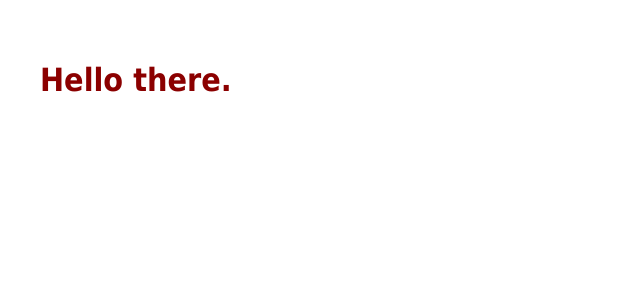
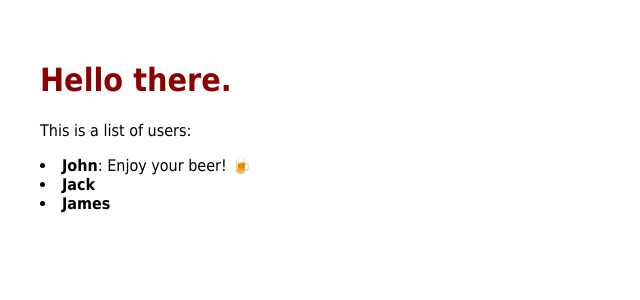
Before and after one commit to matusmarcin/graphql-react-client, a React app: page / in a window 1280 px wide. Shown: the top 300 px of the page, without its empty margins (0-640 px from the left). Built offline with nearby package versions, Linux system fonts and the light colour scheme.

Commit message:
1 Users, hardcoded

```diff
--- a/src/App.jsx
+++ b/src/App.jsx
@@ -1,9 +1,14 @@
-import React, {Component} from 'react';
+import React, { Component } from 'react';
+import User from './User.jsx';
 
 class App extends Component {
   render() {
     return (
-      <h1>Hello there.</h1>
+      <div>
+        <h1>Hello there.</h1>
+        <p>This is a list of users:</p>
+        {[{id: 1, name: "John", message: "Enjoy your beer! 🍺"}, {id: 2, name: "Jack"}, {id: 3, name: "James"}].map(user => <User key={user.id} {...user} />)}
+      </div>
     );
   }
 }
--- /dev/null
+++ b/src/User.jsx
@@ -0,0 +1,10 @@
+import React, { Component } from 'react';
+
+class User extends Component {
+  render() {
+    return (
+      <li><strong>{this.props.name}</strong>{ this.props.message && this.props.message.length ? `: ${this.props.message}` : ''}</li>
+    );
+  }
+}
+export default User;
--- a/webpack.config.js
+++ b/webpack.config.js
@@ -4,7 +4,7 @@ var webpack = require('webpack');
 module.exports = {
   devtool: 'eval',
   entry: [
-    'webpack-dev-server/client?http://localhost:3000',
+    'webpack-dev-server/client?http://localhost:5000',
     './src/index.jsx'
   ],
   output: {
```
